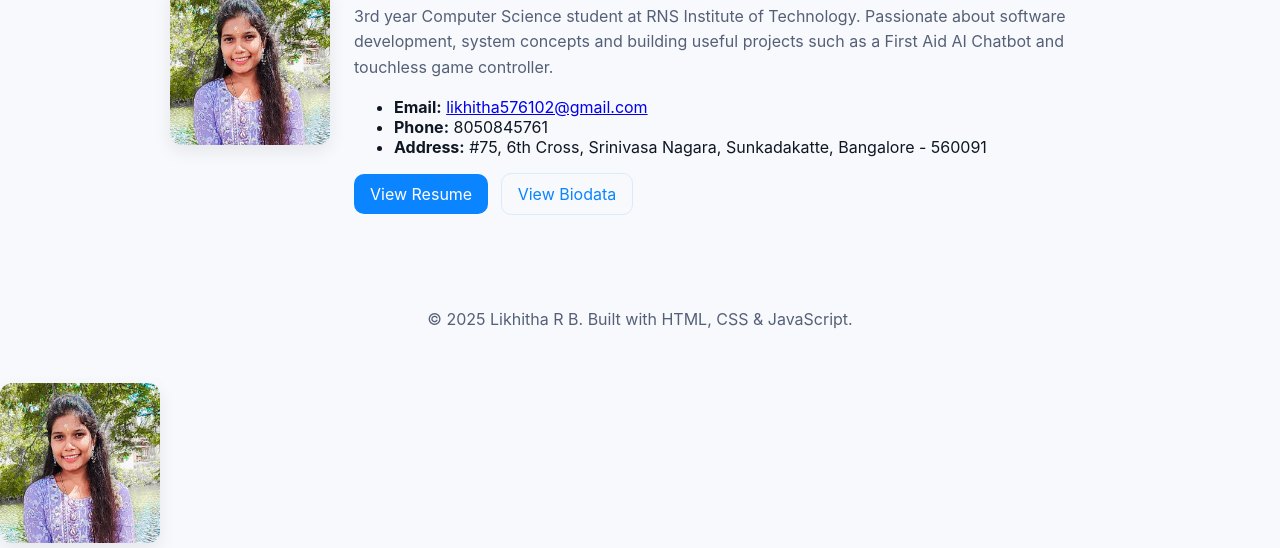
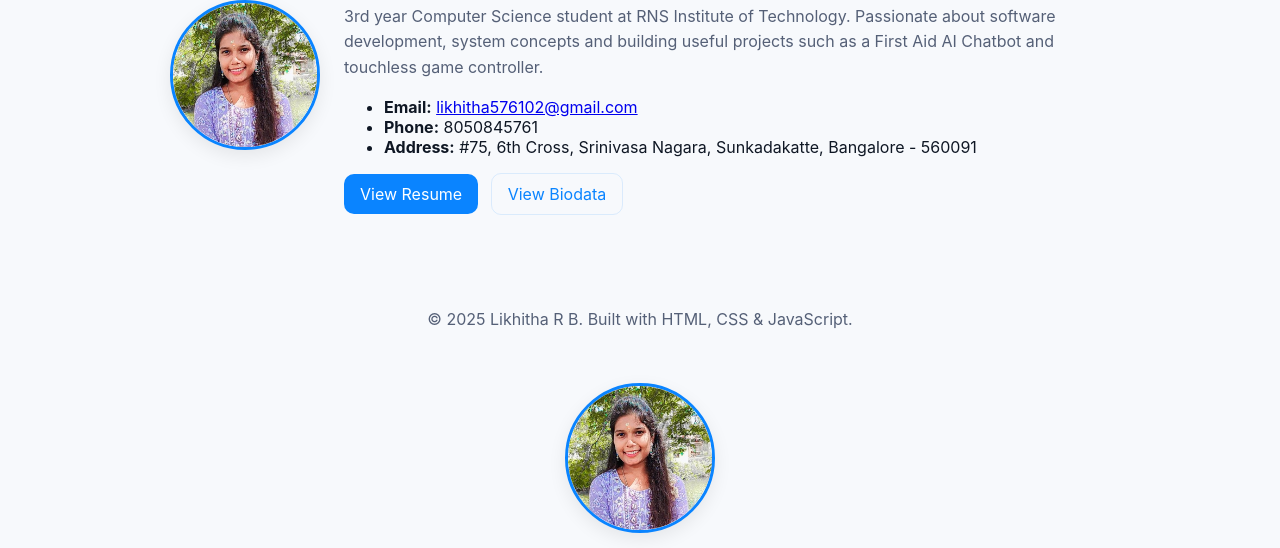
Before and after one commit to likhitharb/ll, a plain HTML site: page index.html in a window 1280 px wide. Shown: the part 157-705 px from the top of the page. Drawn offline with Linux system fonts and the light colour scheme; files that its build step writes are made by us from their sources; files whose address does not match are found by name.

Commit message:
Update style.css

```diff
--- a/style.css
+++ b/style.css
@@ -40,4 +40,14 @@ body{font-family:Inter, system-ui, -apple-system, 'Segoe UI', Roboto, 'Helvetica
   .hero-left, .hero-right{width:100%}
   .profile-photo{margin:0 auto}
   .site-header .container{flex-direction:column;gap:8px}
+
 }
+.profile-photo {
+    width: 150px;       /* Adjust size */
+    height: 150px;      /* Adjust size */
+    border-radius: 50%; /* Makes it circular */
+    object-fit: cover;  /* Keeps proportions */
+    display: block;
+    margin: 0 auto;     /* Center the image */
+    border: 3px solid #0a84ff; /* Optional border */
+}
```
